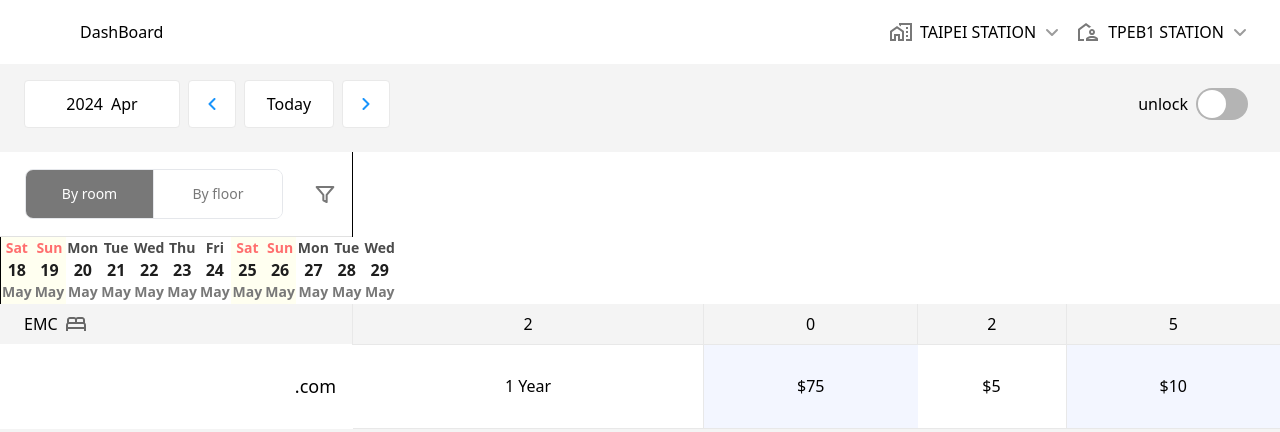
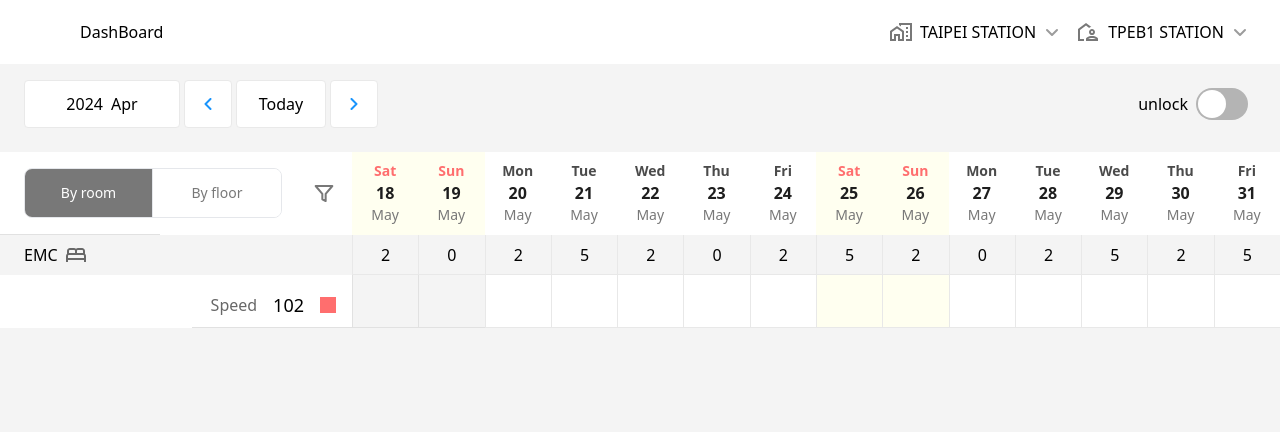
Before and after one commit to sam880629/Calendar-DashBoard-APP, a React (Vite) app: page / in a window 1280 px wide. Shown: the top 432 px of the page. Built offline with nearby package versions, Linux system fonts and the light colour scheme.

Commit message:
no message

```diff
--- a/src/components/Body.jsx
+++ b/src/components/Body.jsx
@@ -1,43 +1,19 @@
 import MoonTable from "./body/MoonTable";
+import CountTable from "./body/CountTable";
 import RoomTable from "./body/RoomTable";
-
 
 function Body() {
 
-  const TdStyle = {
-    FilterStyle :`w-40 mb:w-60 lg:w-[352px] bg-white flex items-center border-[#E1E1E1] border-b`,
-    RoomTitleStyle: `w-40 mb:w-60 lg:w-[352px] border-b border-r border-transparent  border-[#E1E1E1] py-4 px-3 text-lg  lg:py-7 lg:px-4 text-black text-end`,
-    ThStyle: `w-auto min-w-[160px] border-l border-transparent py-4 px-3 text-lg font-medium text-white lg:py-7 lg:px-4`,
-    TdStyle: `w-auto text-dark border-b border-l border-[#E8E8E8] bg-[#F3F6FF]  text-center text-base font-medium`,
-    TdStyle2: `text-dark border-b border-[#E8E8E8] bg-white text-center text-base font-medium`,
-    TdButton: `inline-block px-6 py-2.5 border rounded-md border-primary text-primary hover:bg-primary hover:text-white font-medium`,
-  };
   return (
     <section className="bg-white dark:bg-dark  ">
-      <div className="container">
-        <div className="flex flex-wrap">
-          <div className="w-full ">
-            <div className="max-w-full overflow-x-auto ">
-              <table className="w-full table-auto border-collapse">
-                <thead className="text-center bg-black grid grid-cols-12 gap-2">
-                  <MoonTable />
-                </thead>
-
-                <tbody>
-                  <RoomTable />
-                  <tr>
-                    <td className={TdStyle.RoomTitleStyle}>.com</td>
-                    <td className={TdStyle.TdStyle2}>1 Year</td>
-                    <td className={TdStyle.TdStyle}>$75</td>
-                    <td className={TdStyle.TdStyle2}>$5</td>
-                    <td className={TdStyle.TdStyle}>$10</td>
-                  </tr>
-                </tbody>
-              </table>
-            </div>
-          </div>
+      <div className="flex flex-nowrap">
+        <div className="w-full ">
+             <MoonTable />
+             <CountTable />
+             <RoomTable />
         </div>
       </div>
+
     </section>
   );
 }
--- a/src/components/Control.jsx
+++ b/src/components/Control.jsx
@@ -7,7 +7,7 @@ import ToggleSwitch from "./btn/ToggleSwitch";
 function Control() {
 
   return (
-    <div className="bg-[#F4F4F4] flex gap-2 pr-8 pl-6 mb-6">
+    <div className="bg-[#F4F4F4] flex gap-1 pr-8 pl-6 mb-6">
       <DatePicKButton year="2024" month="Apr" />
       <PreviousButton />
       <DayPickButton day="Today" />
--- /dev/null
+++ b/src/components/body/CountTable.jsx
@@ -0,0 +1,45 @@
+import RoomCount from "./components/RoomCount";
+import RoomTitle from "./components/RoomTitle";
+
+const RoomDate = [
+  { count: 2 },
+  { count: 0 },
+  { count: 2 },
+  { count: 5 },
+  { count: 2 },
+  { count: 0 },
+  { count: 2 },
+  { count: 5 },
+  { count: 2 },
+  { count: 0 },
+  { count: 2 },
+  { count: 5 },
+  { count: 2 },
+  { count: 5 },
+];
+
+function CountTable() {
+  return (
+    <div className="bg-[#F4F4F4] h-10 grid grid-cols-[352px_repeat(auto-fit,minmax(0,1fr))]">
+      <RoomTitle roomType="EMC">
+        <svg
+          width="20"
+          height="14"
+          viewBox="0 0 20 14"
+          fill="none"
+          xmlns="http://www.w3.org/2000/svg"
+        >
+          <path
+            d="M19 5.78V3C19 1.35 17.65 0 16 0H12C11.23 0 10.53 0.3 10 0.78C9.47 0.3 8.77 0 8 0H4C2.35 0 1 1.35 1 3V5.78C0.39 6.33 0 7.12 0 8V14H2V12H18V14H20V8C20 7.12 19.61 6.33 19 5.78ZM12 2H16C16.55 2 17 2.45 17 3V5H11V3C11 2.45 11.45 2 12 2ZM3 3C3 2.45 3.45 2 4 2H8C8.55 2 9 2.45 9 3V5H3V3ZM2 10V8C2 7.45 2.45 7 3 7H17C17.55 7 18 7.45 18 8V10H2Z"
+            fill="#686868"
+          />
+        </svg>
+      </RoomTitle>
+      {RoomDate.map((val, index) => (
+        <RoomCount key={index} count={val.count} />
+      ))}
+    </div>
+  );
+}
+
+export default CountTable;
--- a/src/components/body/MoonTable.jsx
+++ b/src/components/body/MoonTable.jsx
@@ -15,24 +15,24 @@ const Dates = [
   { week: "Mon", day: 27, month: "May" },
   { week: "Tue", day: 28, month: "May" },
   { week: "Wed", day: 29, month: "May" },
-  // { week: "Thu", day: 30, month: "May" },
-  // { week: "Fri", day: 31, month: "May" },
+  { week: "Thu", day: 30, month: "May" },
+  { week: "Fri", day: 31, month: "May" },
 ];
 
 function MoonTable() {
   const buttons = [{ text: "room" }, { text: "floor" }];
-  const FilterStyle = `w-40 mb:w-60 lg:w-[352px] bg-white flex items-center border-[#E1E1E1] border-b`;
+  const FilterStyle = `w-40 mb:w-60  bg-white flex items-center border-[#E1E1E1] border-b`;
 
   return (
-    <tr className="">
-      <th className={`col-span-1 flex gap-4 ${FilterStyle}`}>
+    <div className="text-center  w-full grid grid-cols-[352px_repeat(auto-fit,minmax(0,1fr))]">
+      <div className={`flex gap-4 ${FilterStyle}`}>
         <ButtonGroup buttons={buttons} />
         <FilterButton />
-      </th>
+      </div>
       {Dates.map((Date, index) => (
         <MoonItem key={index} Date={Date} />
       ))}
-    </tr>
+    </div>
   );
 }
 
--- a/src/components/body/RoomTable.jsx
+++ b/src/components/body/RoomTable.jsx
@@ -1,35 +1,33 @@
-import RoomCount from "./components/RoomCount";
-import RoomTitle from "./components/RoomTitle";
 
-const RoomDate = [
-  { id: 1, count: 2 },
-  { id: 2, count: 0 },
-  { id: 3, count: 2 },
-  { id: 4, count: 5 },
-];
 
 function RoomTable() {
-  return (
-    <tr className="bg-[#F4F4F4] h-10">
-      <RoomTitle roomType="EMC">
-        <svg
-          width="20"
-          height="14"
-          viewBox="0 0 20 14"
-          fill="none"
-          xmlns="http://www.w3.org/2000/svg"
-        >
-          <path
-            d="M19 5.78V3C19 1.35 17.65 0 16 0H12C11.23 0 10.53 0.3 10 0.78C9.47 0.3 8.77 0 8 0H4C2.35 0 1 1.35 1 3V5.78C0.39 6.33 0 7.12 0 8V14H2V12H18V14H20V8C20 7.12 19.61 6.33 19 5.78ZM12 2H16C16.55 2 17 2.45 17 3V5H11V3C11 2.45 11.45 2 12 2ZM3 3C3 2.45 3.45 2 4 2H8C8.55 2 9 2.45 9 3V5H3V3ZM2 10V8C2 7.45 2.45 7 3 7H17C17.55 7 18 7.45 18 8V10H2Z"
-            fill="#686868"
-          />
-        </svg>
-      </RoomTitle>
-      {RoomDate.map((val, index) => (
-        <RoomCount key={index} count={val.count} />
-      ))}
-    </tr>
-  );
+    const TdStyle = `text-dark border-b  border-l border-[#E8E8E8] bg-[#FFFFF0] text-center text-base font-medium`
+    const TdStyle2 = `text-dark border-b  border-l border-[#E8E8E8] bg-white text-center text-base font-medium`
+    const TdStyle3 = `text-dark border-b  border-l border-[#E1E1E1]  bg-[#F4F4F4] text-center text-base font-medium`
+
+    return (
+        <div className="grid grid-cols-[352px_repeat(auto-fit,minmax(0,1fr))]">
+            <div className="flex items-center justify-end gap-4 w-40 mb:w-60  border-b  border-[#E1E1E1] pt-4 pr-4 pb-2 ml-auto ">
+                <p className="text-[#686868]">Speed</p>
+                <p className="font-medium text-lg">102</p>
+                <p className="w-4 h-4 bg-[#FF6E6E]"></p>
+            </div>
+            <div className={TdStyle3}></div>
+            <div className={TdStyle3}></div>
+            <div className={TdStyle2}></div>
+            <div className={TdStyle2}></div>
+            <div className={TdStyle2}></div>
+            <div className={TdStyle2}></div>
+            <div className={TdStyle2}></div>
+            <div className={TdStyle}></div>
+            <div className={TdStyle}></div>
+            <div className={TdStyle2}></div>
+            <div className={TdStyle2}></div>
+            <div className={TdStyle2}></div>
+            <div className={TdStyle2}></div>
+            <div className={TdStyle2}></div>
+        </div>
+    )
 }
 
-export default RoomTable;
+export default RoomTable
--- a/src/components/body/components/MoonItem.jsx
+++ b/src/components/body/components/MoonItem.jsx
@@ -1,12 +1,12 @@
 // 顯示月份BOX
 function MoonItem({ Date }) {
 
-  let ThStyle = `w-auto  border-[#E1E1E1] border-l border-b border-r border-transparent `;
+  let ThStyle = `border-[#E1E1E1] border-l border-b border-r border-transparent `;
   // 判斷是否是周末
   const isWeekend = Date.week === "Sat" || Date.week === "Sun";
 
   //樣式
-  const containerClasses = `text-center w-100 h-auto ${
+  const containerClasses = `text-center flex flex-col justify-center ${
     isWeekend ? "bg-[#FFFFF0]" : "bg-white"
   }`;
   const weekClasses = `text-sm font-semibold ${
@@ -14,11 +14,11 @@ function MoonItem({ Date }) {
   }`;
 
   return (
-    <th className={`${containerClasses} ${ThStyle}`}>
+    <div className={`${containerClasses} ${ThStyle}`}>
       <p className={weekClasses}>{Date.week}</p>
       <p className="text-[#1E1E1E] font-bold">{Date.day}</p>
       <p className="text-sm text-[#787878]">{Date.month}</p>
-    </th>
+    </div>
   );
 }
 
--- a/src/components/body/components/RoomCount.jsx
+++ b/src/components/body/components/RoomCount.jsx
@@ -1,6 +1,6 @@
 function RoomCount({ count }) {
   return (
-    <td className="w-100 h-auto text-center text-dark border-b border-l border-[#E8E8E8]  text-center text-base font-medium`">
+    <td className="w-100 flex justify-center items-center text-dark border-b border-l border-[#E8E8E8]  text-center text-base font-medium`">
       {count}
     </td>
   );
```
Also changed, not shown: src/components/body/components/RoomState.jsx (added).
